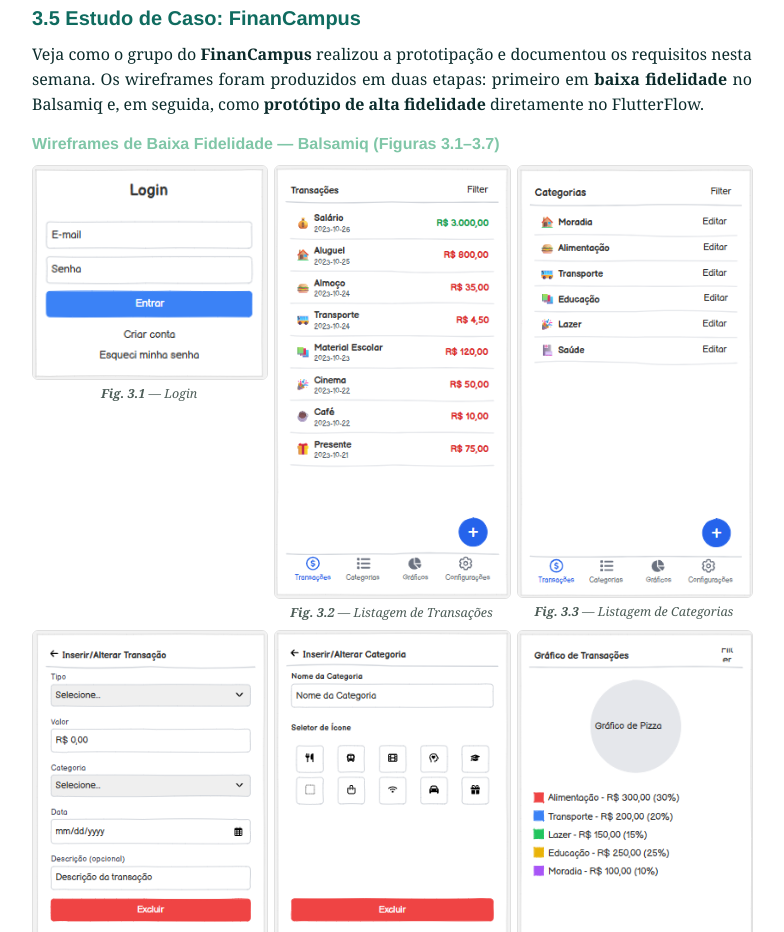
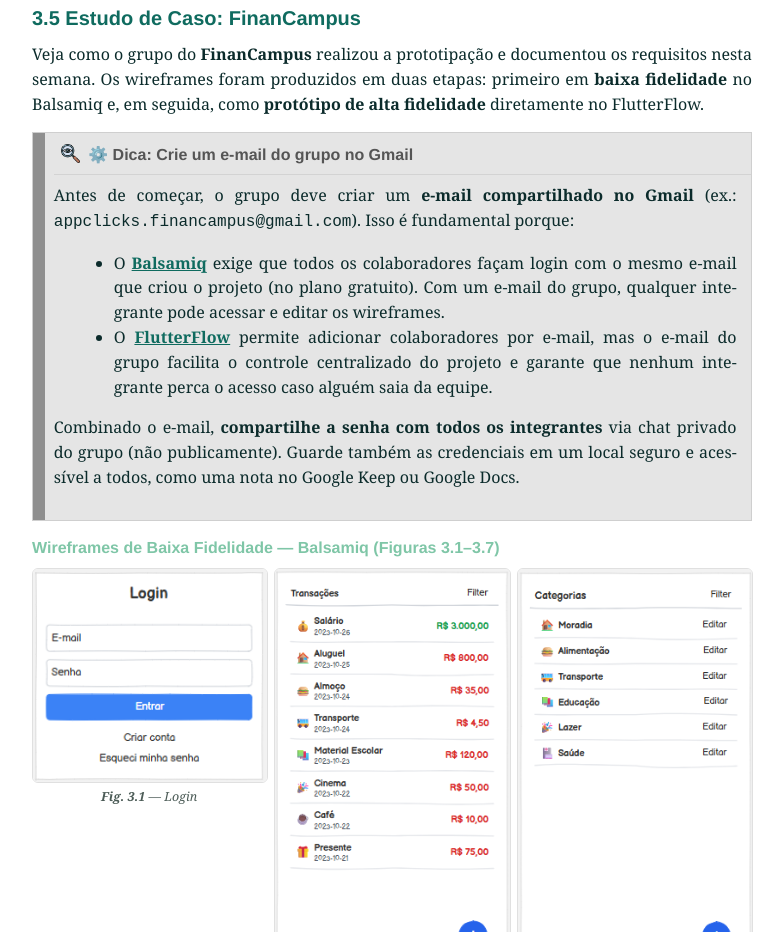
Before and after one commit to ravarmes/book-appcliks-integrador, a plain HTML site: page OEBPS/text/sem03.html in a window 1280 px wide. Shown: the part 6889-7821 px from the top of the page, without its empty margins (248-1032 px from the left). Drawn offline with Linux system fonts and the light colour scheme.

```diff
--- a/OEBPS/text/sem03.html
+++ b/OEBPS/text/sem03.html
@@ -33,7 +33,8 @@
                             <li>Testar um protótipo de papel com 5 usuários encontra aproximadamente
                                 <strong>85% dos problemas</strong> de usabilidade de uma interface.
                             </li>
-                            <li>O <strong><a href="https://balsamiq.cloud/" target="_blank">Balsamiq</a></strong> é uma das ferramentas mais populares para criação de
+                            <li>O <strong><a href="https://balsamiq.cloud/" target="_blank">Balsamiq</a></strong> é uma
+                                das ferramentas mais populares para criação de
                                 wireframes de baixa fidelidade, com recursos de geração por IA que aceleram
                                 a ideação inicial.</li>
                             <li>Protótipos de baixa fidelidade economizam até <strong>10 vezes mais tempo</strong>
@@ -211,12 +212,16 @@
                         <div id="tip-s3-fig" class="box-title"><img src="../images/icon-observacao.png" class="icon-img"
                                 alt="Dica"><strong>Dica: Fluxo de Prototipação</strong></div>
                         <div>
-                            <p>Utilize o <strong><a href="https://balsamiq.cloud/" target="_blank">Balsamiq</a></strong> para criar os wireframes de <strong>baixa
-                                    fidelidade</strong>. O <a href="https://balsamiq.cloud/" target="_blank">Balsamiq</a> possui um recurso de <em>geração por IA</em> que
+                            <p>Utilize o <strong><a href="https://balsamiq.cloud/" target="_blank">Balsamiq</a></strong>
+                                para criar os wireframes de <strong>baixa
+                                    fidelidade</strong>. O <a href="https://balsamiq.cloud/"
+                                    target="_blank">Balsamiq</a> possui um recurso de <em>geração por IA</em> que
                                 permite criar uma primeira versão das telas a partir de prompts de texto —
                                 basta descrever a tela desejada e ajustar o resultado. Depois, quando chegar a
                                 hora de construir o protótipo de <strong>alta fidelidade</strong>, utilize o
-                                próprio <strong><a href="https://app.flutterflow.io/" target="_blank">FlutterFlow</a></strong>, que já será a ferramenta de desenvolvimento
+                                próprio <strong><a href="https://app.flutterflow.io/"
+                                        target="_blank">FlutterFlow</a></strong>, que já será a ferramenta de
+                                desenvolvimento
                                 final do app.</p>
                         </div>
                     </td>
@@ -228,7 +233,8 @@
                     alt='Comparação lado a lado de um rabisco de papel (Wireframe) e sua versão em Material Design no FlutterFlow'
                     class='figure-img' />
                 <figcaption class='figure-caption'><strong>Figura 3.3 — </strong>Evolução do Design: Do rabisco rápido
-                    em papel (baixa fidelidade) à interface final no <a href="https://app.flutterflow.io/" target="_blank">FlutterFlow</a>.</figcaption>
+                    em papel (baixa fidelidade) à interface final no <a href="https://app.flutterflow.io/"
+                        target="_blank">FlutterFlow</a>.</figcaption>
             </figure>
         </section>
 
@@ -288,7 +294,8 @@
                         <div id="prompt-s3" class="box-title"><img src="../images/icon-observacao.png" class="icon-img"
                                 alt="Prompt"><strong>Prompt 3.1 — Ideação de Telas com IA</strong></div>
                         <div>
-                            <p>Use o prompt abaixo no recurso de <strong>geração por IA do <a href="https://balsamiq.cloud/" target="_blank">Balsamiq</a></strong> para
+                            <p>Use o prompt abaixo no recurso de <strong>geração por IA do <a
+                                        href="https://balsamiq.cloud/" target="_blank">Balsamiq</a></strong> para
                                 criar a primeira versão dos wireframes. Depois, ajuste o resultado conforme
                                 necessário. Você também pode usar esse prompt em um chatbot de IA (como ChatGPT
                                 ou Gemini) para obter sugestões detalhadas de layout antes de desenhar.</p>
@@ -338,15 +345,43 @@
             <p>Veja como o grupo do <strong>FinanCampus</strong> realizou a prototipação e documentou
                 os requisitos nesta semana. Os wireframes foram produzidos em duas etapas: primeiro em
                 <strong>baixa fidelidade</strong> no Balsamiq e, em seguida, como
-                <strong>protótipo de alta fidelidade</strong> diretamente no FlutterFlow.</p>
+                <strong>protótipo de alta fidelidade</strong> diretamente no FlutterFlow.
+            </p>
+
+            <table class="box-table tip-table">
+                <tr>
+                    <td class="box-content tip" role="note" aria-labelledby="dica-email-grupo">
+                        <div id="dica-email-grupo" class="box-title"><img src="../images/icon-observacao.png"
+                                class="icon-img" alt="Dica">⚙️ <strong>Dica: Crie um e-mail do grupo no Gmail</strong>
+                        </div>
+                        <div>
+                            <p>Antes de começar, o grupo deve criar um <strong>e-mail compartilhado no Gmail</strong>
+                                (ex.: <code>appclicks.financampus@gmail.com</code>). Isso é fundamental porque:</p>
+                            <ul>
+                                <li>O <strong><a href="https://balsamiq.cloud/" target="_blank">Balsamiq</a></strong>
+                                    exige que todos os colaboradores façam login com o mesmo e-mail que criou o projeto
+                                    (no plano gratuito). Com um e-mail do grupo, qualquer integrante pode acessar e
+                                    editar os wireframes.</li>
+                                <li>O <strong><a href="https://app.flutterflow.io/"
+                                            target="_blank">FlutterFlow</a></strong>
+                                    permite adicionar colaboradores por e-mail, mas o e-mail do grupo facilita o
+                                    controle centralizado do projeto e garante que nenhum integrante perca o acesso
+                                    caso alguém saia da equipe.</li>
+                            </ul>
+                            <p>Combinado o e-mail, <strong>compartilhe a senha com todos os integrantes</strong> via
+                                chat privado do grupo (não publicamente). Guarde também as credenciais em um local
+                                seguro e acessível a todos, como uma nota no Google Keep ou Google Docs.</p>
+                        </div>
+                    </td>
+                </tr>
+            </table>
 
             <!-- ── Balsamiq ───────────────────────────────────────────────── -->
             <h3>Wireframes de Baixa Fidelidade — Balsamiq (Figuras 3.1–3.7)</h3>
 
             <div class="figure-grid">
                 <div class="figure-grid-item">
-                    <img src='../images/fig3_1_wireframe_login.png'
-                        alt='Wireframe Balsamiq — Login' />
+                    <img src='../images/fig3_1_wireframe_login.png' alt='Wireframe Balsamiq — Login' />
                     <span class="grid-label"><strong>Fig. 3.1</strong> — Login</span>
                 </div>
                 <div class="figure-grid-item">
@@ -386,8 +421,7 @@
 
             <div class="figure-grid">
                 <div class="figure-grid-item">
-                    <img src='../images/fig3_8_wireframe_login_flutter.png'
-                        alt='Protótipo FlutterFlow — Login' />
+                    <img src='../images/fig3_8_wireframe_login_flutter.png' alt='Protótipo FlutterFlow — Login' />
                     <span class="grid-label"><strong>Fig. 3.8</strong> — Login</span>
                 </div>
                 <div class="figure-grid-item">
@@ -424,7 +458,8 @@
                                 class="icon-img" alt="Estudo de Caso"><strong>📱 Estudo de Caso — Semana 3</strong>
                         </div>
                         <div>
-                            <p><strong>Wireframes de baixa fidelidade criados no <a href="https://balsamiq.cloud/" target="_blank">Balsamiq</a> (7 telas):</strong></p>
+                            <p><strong>Wireframes de baixa fidelidade criados no <a href="https://balsamiq.cloud/"
+                                        target="_blank">Balsamiq</a> (7 telas):</strong></p>
                             <ol>
                                 <li><strong>Login:</strong> campos de e-mail e senha, botão de entrar,
                                     link para criar conta e opção "Esqueci minha senha".</li>
@@ -444,14 +479,19 @@
                                     (gasto vs. orçamento) e indicador visual de consumo.</li>
                             </ol>
                             <p><strong>Protótipo de alta fidelidade (6 telas):</strong> as telas foram recriadas
-                                diretamente no <strong><a href="https://app.flutterflow.io/" target="_blank">FlutterFlow</a></strong>, que será a ferramenta de
+                                diretamente no <strong><a href="https://app.flutterflow.io/"
+                                        target="_blank">FlutterFlow</a></strong>, que será a ferramenta de
                                 desenvolvimento final do app. Inclui Login, Listagem de Transações, Listagem de
                                 Categorias, Inserir/Alterar Transação, Inserir/Alterar Categoria e Configurações.</p>
                             <p><strong>💡 Quer explorar o projeto?</strong> Acesse o link abaixo para clonar o projeto
                                 FinanCampus no FlutterFlow e fazer suas próprias alterações:</p>
-                            <p style="text-align: center;"><a href="https://app.flutterflow.io/project/finan-campus-design-jicdkq" target="_blank"><strong>🔗 Clonar Projeto FinanCampus no FlutterFlow</strong></a></p>
+                            <p style="text-align: center;"><a
+                                    href="https://app.flutterflow.io/project/finan-campus-design-jicdkq"
+                                    target="_blank"><strong>🔗 Clonar Projeto FinanCampus no FlutterFlow</strong></a>
+                            </p>
                             <p><strong>Documento de Requisitos v1.0</strong> entregue com 9 RFs, 4 RNFs,
-                                frase de visão, persona da Mariana e prints dos 7 wireframes do <a href="https://balsamiq.cloud/" target="_blank">Balsamiq</a>.</p>
+                                frase de visão, persona da Mariana e prints dos 7 wireframes do <a
+                                    href="https://balsamiq.cloud/" target="_blank">Balsamiq</a>.</p>
                         </div>
                     </td>
                 </tr>
```
